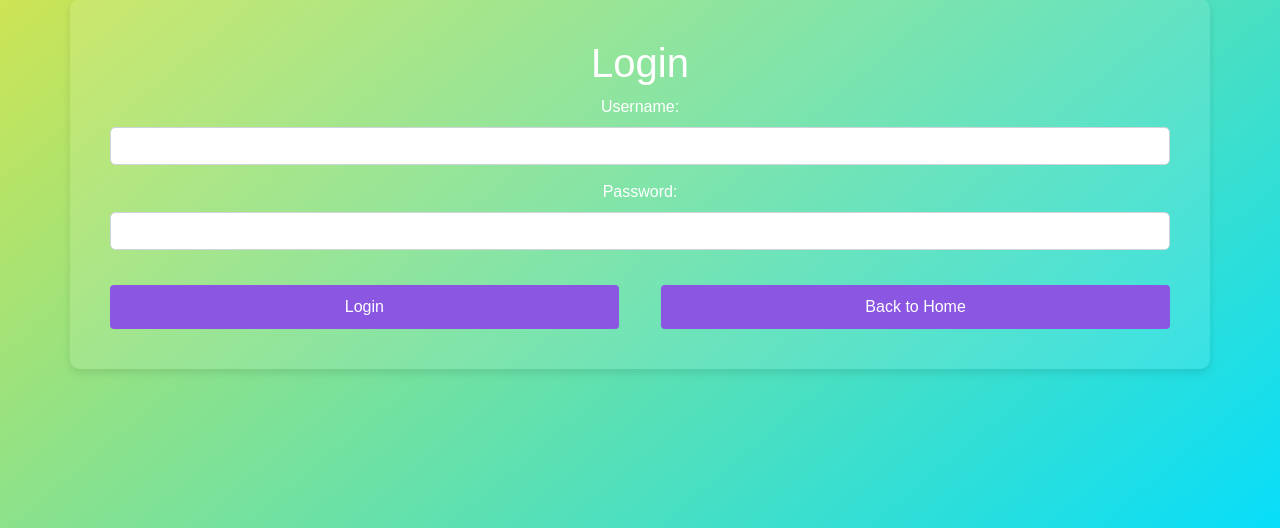
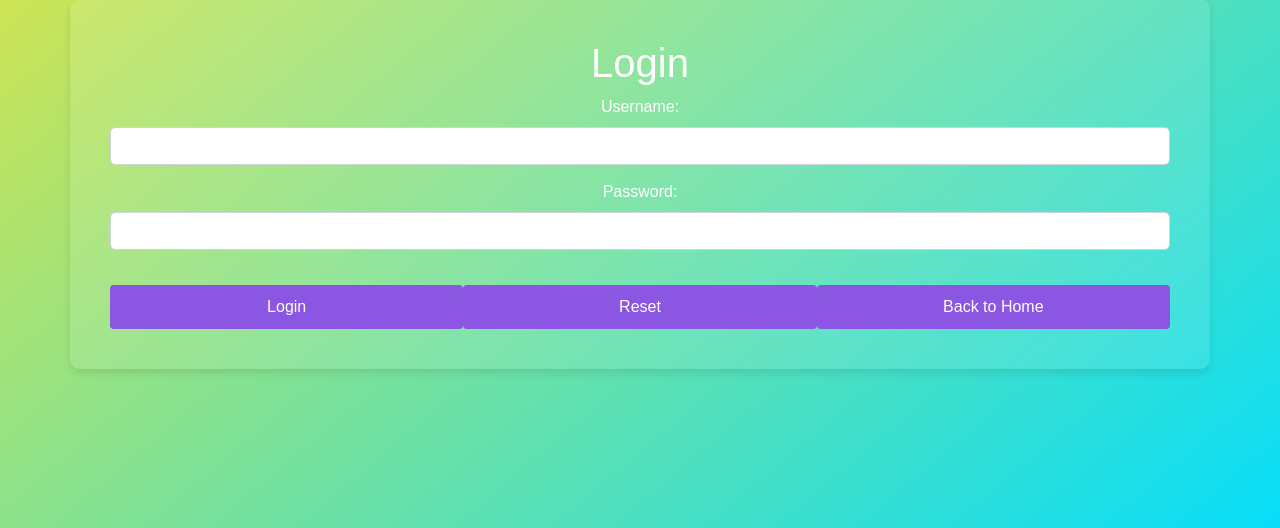
Before and after one commit to theycallmecooper/application, a Flask app: page /login in a window 1280 px wide. Shown: the part 216-744 px from the top of the page. Run offline with Flask 3, Linux system fonts and the light colour scheme; some libraries are stand-ins or nearby versions.

Commit message:
working again

```diff
--- a/templates/login.html
+++ b/templates/login.html
@@ -60,7 +60,7 @@
 <body>
     <div class="container">
         <h1>Login</h1>
-        <form action="login" method="POST">
+        <form action="/login" method="POST">
             <div class="form-group">
                 <label for="username">Username:</label>
                 <input type="text" id="username" name="username" class="form-control" required>
@@ -70,7 +70,8 @@
                 <input type="password" id="password" name="password" class="form-control" required>
             </div>
             <div class="d-flex justify-content-between">
-                <a class="btn btn-custom" href="{{url_for('login')}}">Login</a>
+                <button type="submit" class="btn btn-custom"> Login</button>
+                <button type="reset" class="btn btn-custom"> Reset</button>
                 <a class="btn btn-custom" href="{{url_for('index')}}">Back to Home</a>
             </div>
             {% with messages = get_flashed_messages(with_categories=true) %}
```
